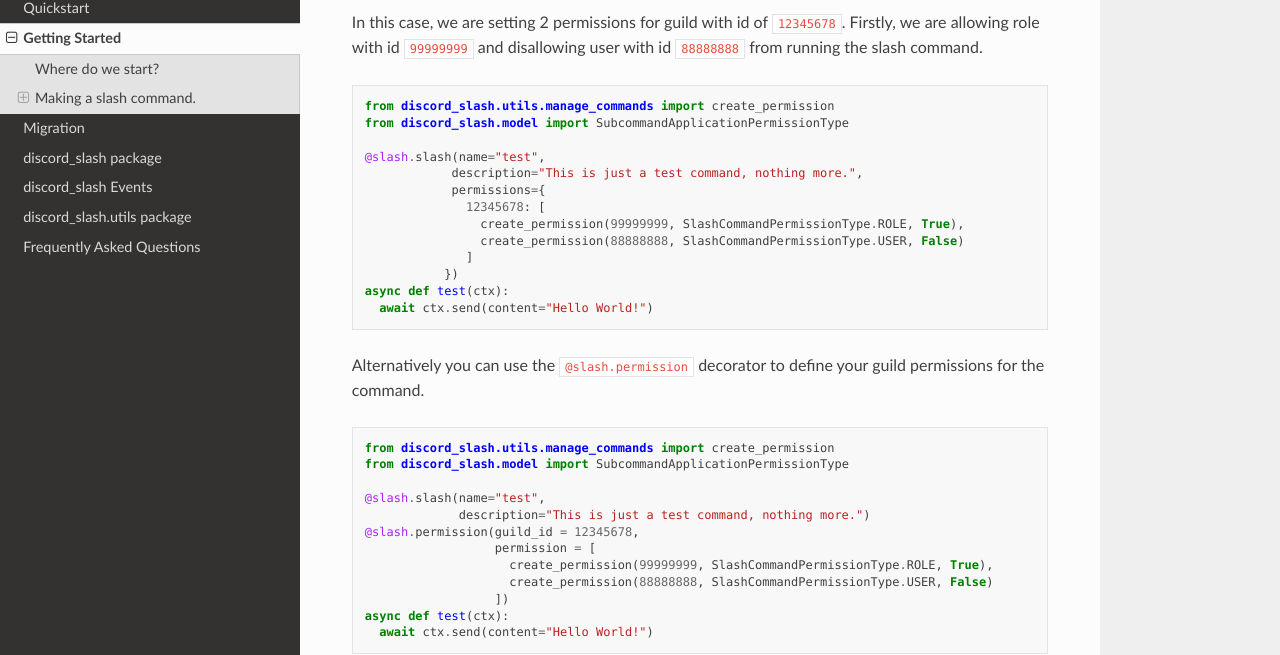
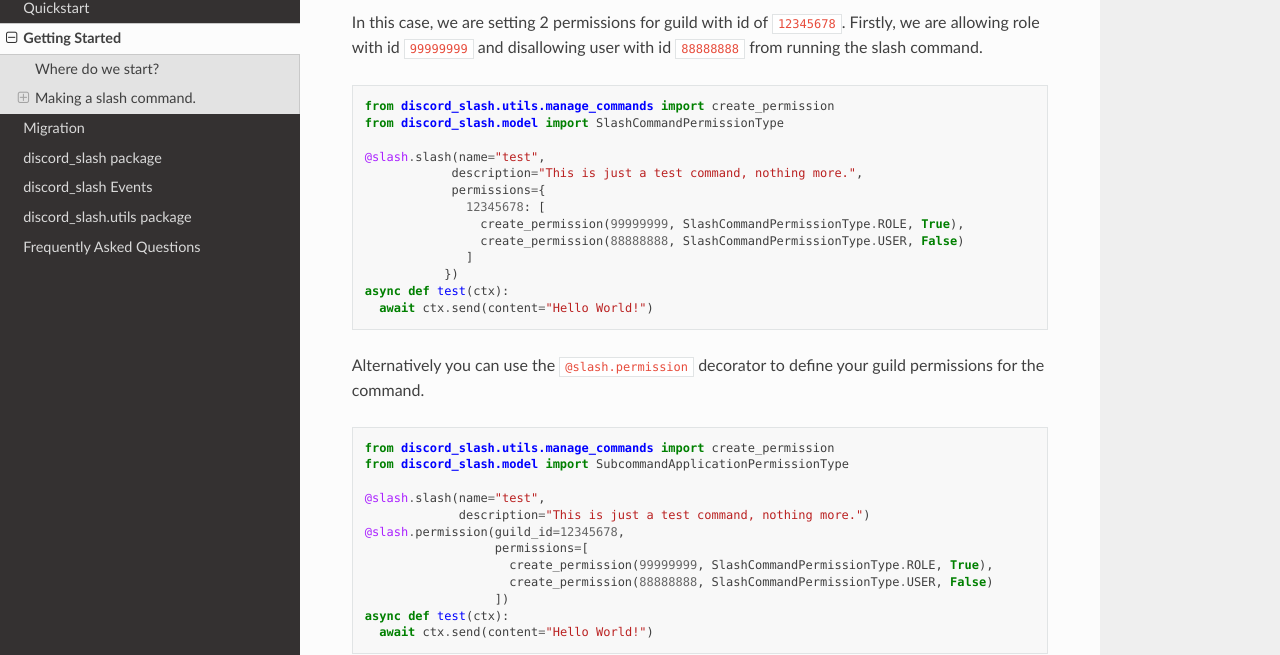
Before and after one commit to interactions-py/interactions.py, a Sphinx documentation site: the page built from docs/gettingstarted.rst, in a window 1280 px wide and 900 px high, scrolled down 5101 px. Shown: the part 144-799 px from the top of the window. Built offline with Sphinx 7.4.7 and the Read the Docs theme 2.0.0, drawn with Linux system fonts in a browser that asks for light colours.

Commit message:
Fix documentation typos.

```diff
--- a/docs/gettingstarted.rst
+++ b/docs/gettingstarted.rst
@@ -280,7 +280,7 @@
 .. code-block:: python
 
   from discord_slash.utils.manage_commands import create_permission
-  from discord_slash.model import SubcommandApplicationPermissionType
+  from discord_slash.model import SlashCommandPermissionType
 
   @slash.slash(name="test",
               description="This is just a test command, nothing more.",
@@ -302,8 +302,8 @@
 
   @slash.slash(name="test",
                description="This is just a test command, nothing more.")
-  @slash.permission(guild_id = 12345678,
-                    permission = [
+  @slash.permission(guild_id=12345678,
+                    permissions=[
                       create_permission(99999999, SlashCommandPermissionType.ROLE, True),
                       create_permission(88888888, SlashCommandPermissionType.USER, False)
                     ])
```
